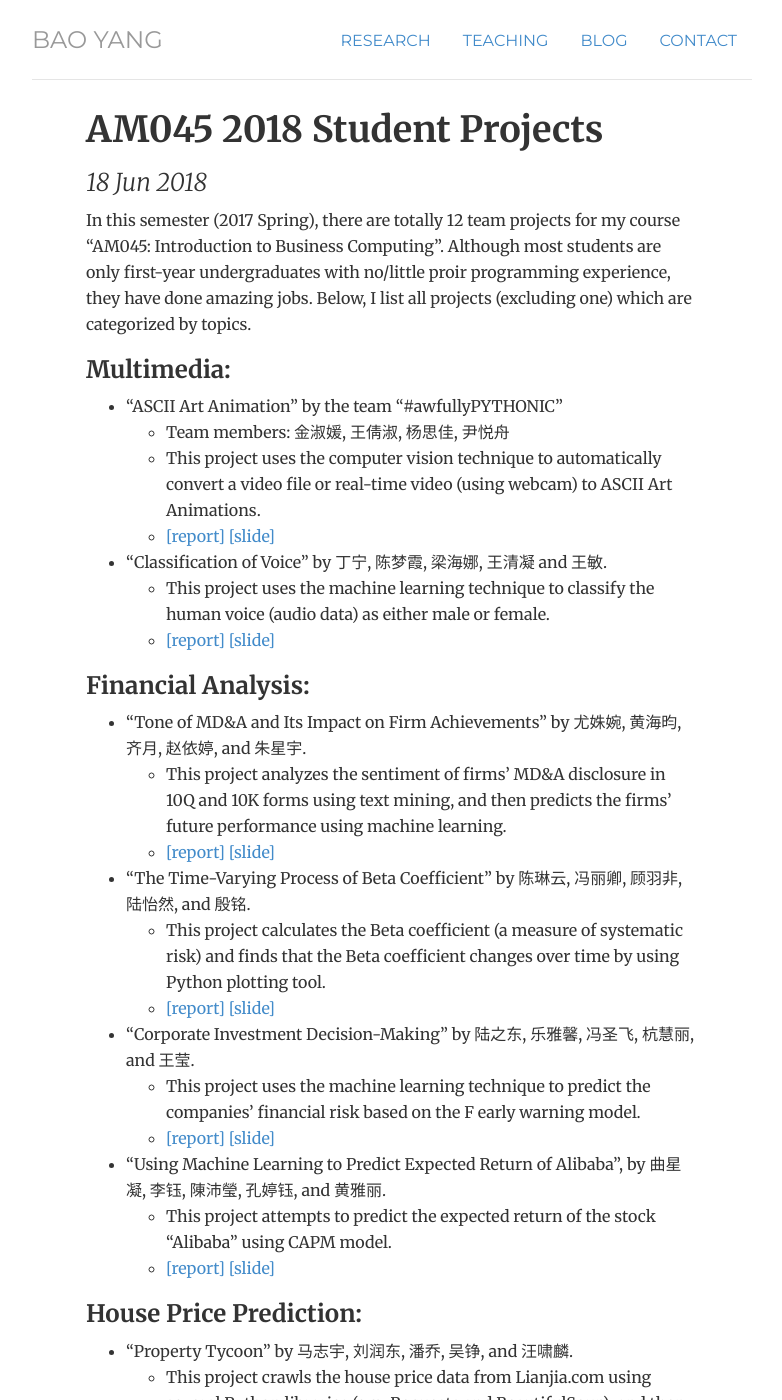
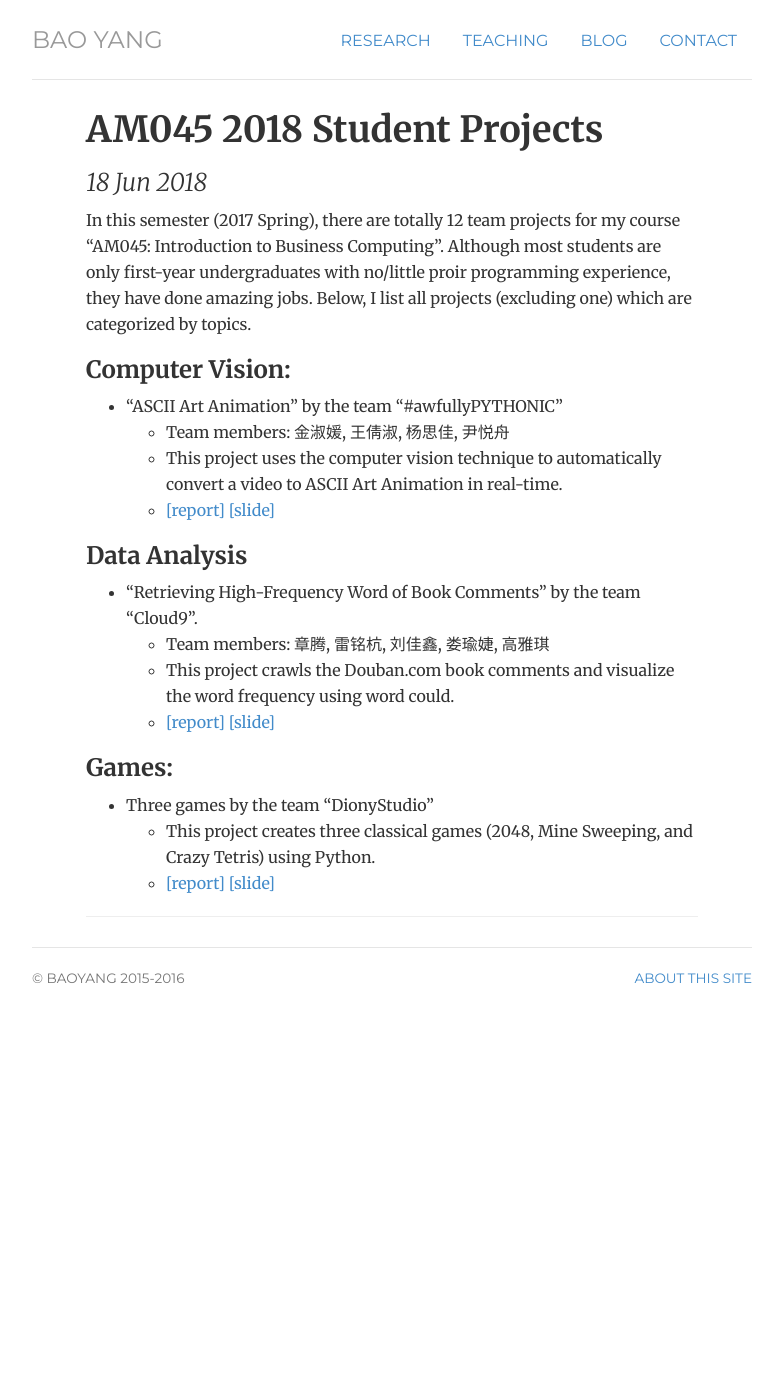
Before and after one commit to popeye007/popeye007.github.io, a Jekyll site: the page built from _posts/2018-06-18-am045-2018-student-projects.md, in a window 1280 px wide and 1400 px high. Shown: the whole window, without its empty margins (248-1030 px from the left). Built offline with Jekyll 4.4.1, drawn with Linux system fonts in a browser that asks for light colours; comment, search, counter and statistics services are not loaded; some of the changed text lies outside the part shown.

Commit message:
Signed-off-by: popeye007 <baoyang.nju@gmail.com>

```diff
--- a/_posts/2018-06-18-am045-2018-student-projects.md
+++ b/_posts/2018-06-18-am045-2018-student-projects.md
@@ -6,52 +6,20 @@ title: AM045 2018 Student Projects
 In this semester (2017 Spring), there are totally 12 team projects for my course "AM045: Introduction to Business Computing". Although most students are only first-year undergraduates with no/little proir programming experience, they have done amazing jobs. Below, I list all projects (excluding one) which are categorized by topics.
 
 
-### Multimedia:
+### Computer Vision:
   - "ASCII Art Animation" by the team "#awfullyPYTHONIC"
     + Team members: 金淑媛, 王倩淑, 杨思佳, 尹悦舟
-    + This project uses the computer vision technique to automatically convert a video file or real-time video (using webcam)  to ASCII Art Animations.
-    + [[report]](/files/am045-2017/#awfullyPYTHONIC_report.pdf) [[slide]](/files/am045-2018/#awfullyPYTHONIC_slide.pdf)
+    + This project uses the computer vision technique to automatically convert a video to ASCII Art Animation in real-time.
+    + [[report]](/files/am045-2018/\#awfullyPYTHONIC_report.pdf) [[slide]](/files/am045-2018/\#awfullyPYTHONIC_slide.pdf)
 
-  - "Classification of Voice" by 丁宁, 陈梦霞, 梁海娜, 王清凝 and 王敏.
-    + This project uses the machine learning technique to classify the human voice (audio data) as either male or female.
-    + [[report]](/files/am045-2017/#awfullyPYTHONIC_report.pdf) [[slide]](/files/am045-2018/#awfullyPYTHONIC_slide.pdf)
+### Data Analysis
 
-### Financial Analysis:
-  - "Tone of MD&A and Its Impact on Firm Achievements" by 尤姝婉, 黄海昀, 齐月, 赵依婷, and 朱星宇.
-    + This project analyzes the sentiment of firms' MD&A disclosure in 10Q and 10K forms using text mining, and then predicts the firms' future performance using machine learning.
-    + [[report]](/files/am045-2017/tone of mda and its impact on firm achievements (report).pdf) [[slide]](/files/am045-2017/tone of mda and its impact on firm achievements (slides).pdf)
-
-  - "The Time-Varying Process of Beta Coefficient" by 陈琳云, 冯丽卿, 顾羽非, 陆怡然, and 殷铭.
-    + This project calculates the Beta coefficient (a measure of systematic risk) and finds that the Beta coefficient changes over time by using Python plotting tool.
-    + [[report]](/files/am045-2017/The time-varying process of beta coefficient (report).pdf) [[slide]](/files/am045-2017/The time-varying process of beta coefficient (slides).pdf)
-
-  - "Corporate Investment Decision-Making" by 陆之东, 乐雅馨, 冯圣飞, 杭慧丽, and 王莹.
-    + This project uses the machine learning technique to predict the companies' financial risk based on the F early warning model.
-    + [[report]](/files/am045-2017/Corporate Investment Decision-making (report).pdf) [[slide]](/files/am045-2017/Corporate Investment Decision-making (slides).pdf)
-
-  - "Using Machine Learning to Predict Expected Return of Alibaba", by 曲星凝, 李钰, 陳沛瑩, 孔婷钰, and 黄雅丽.
-    + This project attempts to predict the expected return of the stock "Alibaba" using CAPM model.
-    + [[report]](/files/am045-2017/404 NOT FOUND REPORT.pdf) [[slide]](/files/am045-2017/404 NOT FOUND SLIDES.pdf)
-
-### House Price Prediction:
-  - "Property Tycoon" by 马志宇, 刘润东, 潘乔, 吴铮, and 汪啸麟.
-    + This project crawls the house price data from Lianjia.com using several Python libraries (e.g., Requests and BeautifulSoup), and then analyzes the factors that might affect the house price.
-    + [[report]](/files/am045-2017/Property Tycoon (report).pdf) [[slide]](/files/am045-2017/Property Tycoon (slides).pdf)
-
-  - "Using Python to Predict the Housing Price" by 陈文帅, 于鹏, 叶恺, 罗绍博, 王程灝, and 茅宇润.
-    + This project uses several machine learning algorithms to predict the house price.
-    + [[report]](/files/am045-2017/取名字真累小组report.pdf) [[slide]](/files/am045-2017/取名真累小组slides.pdf)
-
-### Human Resources Analytics:
-  - "IBM Performance Analysis" by 郑慧琳, 邓迪, 夏欣羽, 张婧文, and 李玥沁.
-    + This project first uses the visualization technique to explore the factors that may affact employees' job satisfaction, and then uses the machine learning technique to predict employees' job performance.
-    + [[report]](/files/am045-2017/WDyZnLiP4 (report).pdf) [[slide]](/files/am045-2017/WDyZnLiP4 (slides).pdf)
+  - "Retrieving High-Frequency Word of Book Comments" by the team "Cloud9".
+    + Team members: 章腾, 雷铭杭, 刘佳鑫, 娄瑜婕, 高雅琪
+    + This project crawls the Douban.com book comments and visualize the word frequency using word could.
+    + [[report]](/files/am045-2018/Cloud9_report.pdf) [[slide]](/files/am045-2018/Cloud9_slide.pdf)
 
 ### Games:
-  - "Pac-Man" by 薛承昊, 傅旻昊, 李旻镐, 黄鸿贤, and 丁润宇.
-    + This project creates a classical game called "Pac-Man" (吃豆人) using Python.
-    + [[report]](/files/am045-2017/Pac-Man(report).pdf) [[slide]](/files/am045-2017/Pac-Man(slides).pdf)
-
-  - "Guess IT" by Chia Jun Jie, Chong Ka Shing Claris, Igor Ivankin, and Shane Bradley.
-    + This project creates a puzzle game called "Guess it" using Python.
-    + [[report]](/files/am045-2017/IBC Report - Guess IT.pdf) [[slide]](/files/am045-2017/IBC PPT (Guess IT).pdf)
+  - Three games by the team "DionyStudio"
+    + This project creates three classical games (2048, Mine Sweeping, and Crazy Tetris) using Python.
+    + [[report]](/files/am045-2018/DionyStudio_report.pdf) [[slide]](/files/am045-2018/DionyStudio_slide.pdf)
```
